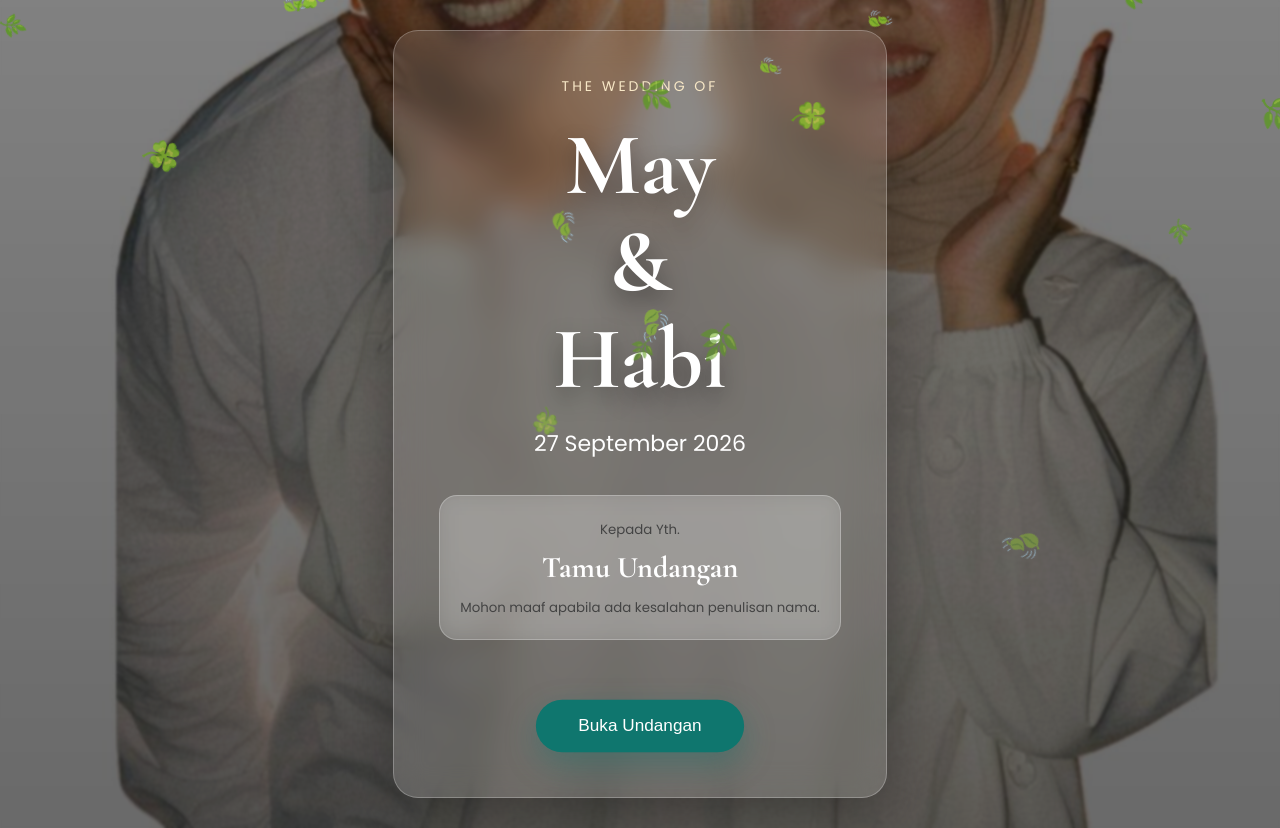
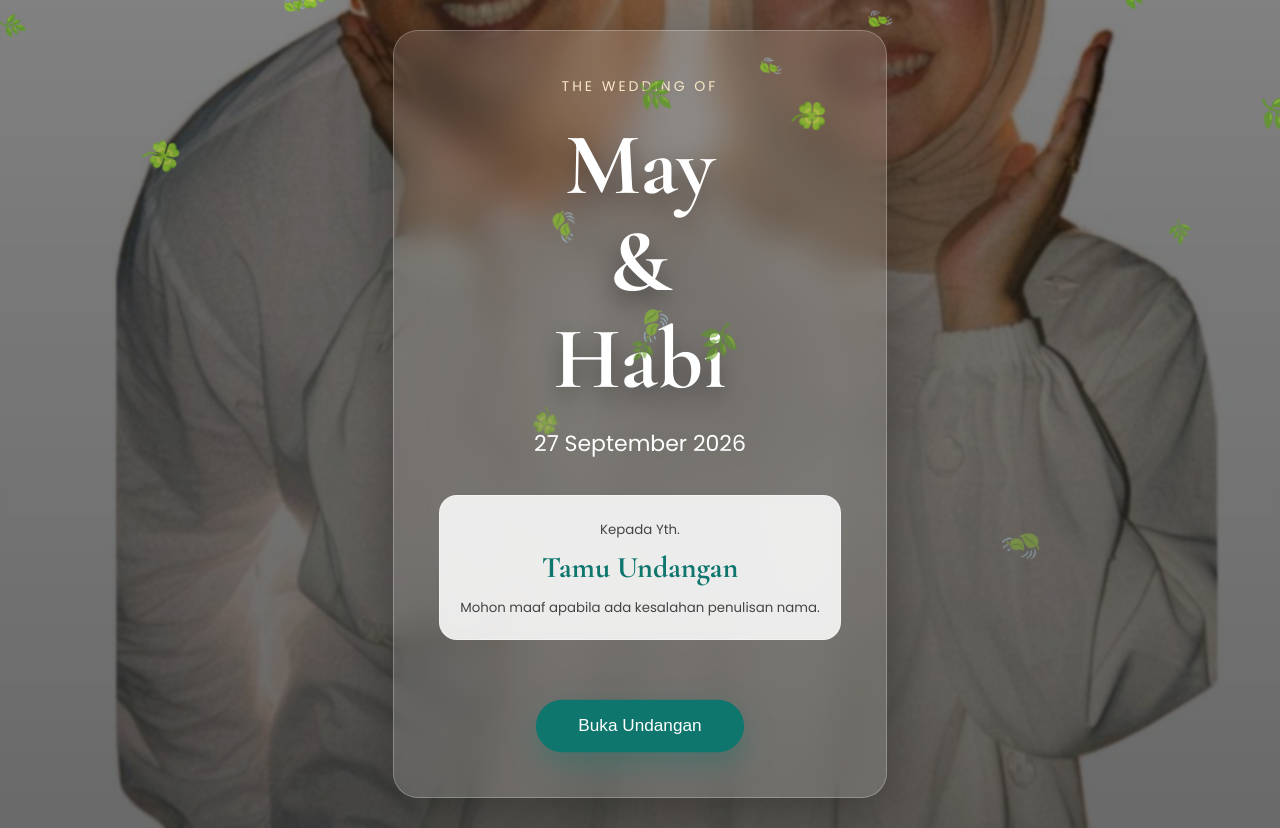
Before and after one commit to kasihterma-star/m, a plain HTML site: page index.html in a window 1280 px wide. Drawn offline with nearby package versions, Linux system fonts and the light colour scheme.

Commit message:
Update index.html

```diff
--- a/index.html
+++ b/index.html
@@ -181,9 +181,9 @@ padding:20px;
 
 border-radius:18px;
 
-background:rgba(255,255,255,.18);
+background:rgba(255,255,255,.85);
 
-border:1px solid rgba(255,255,255,.25);
+border:1px solid rgba(255,255,255,.4);
 
 backdrop-filter:blur(10px);
 
@@ -197,7 +197,7 @@ max-width:450px;
 
 display:block;
 
-color:#eee;
+color:#444;
 
 margin-bottom:8px;
 
@@ -205,7 +205,7 @@ margin-bottom:8px;
 
 .guest h2{
 
-color:white;
+color:#0f766e;
 
 font-size:30px;
 
@@ -213,8 +213,9 @@ margin:8px 0;
 
 font-family:'Cormorant Garamond',serif;
 
+font-weight:700;
+
 }
-
 .btn{
 
 display:inline-block;
```
